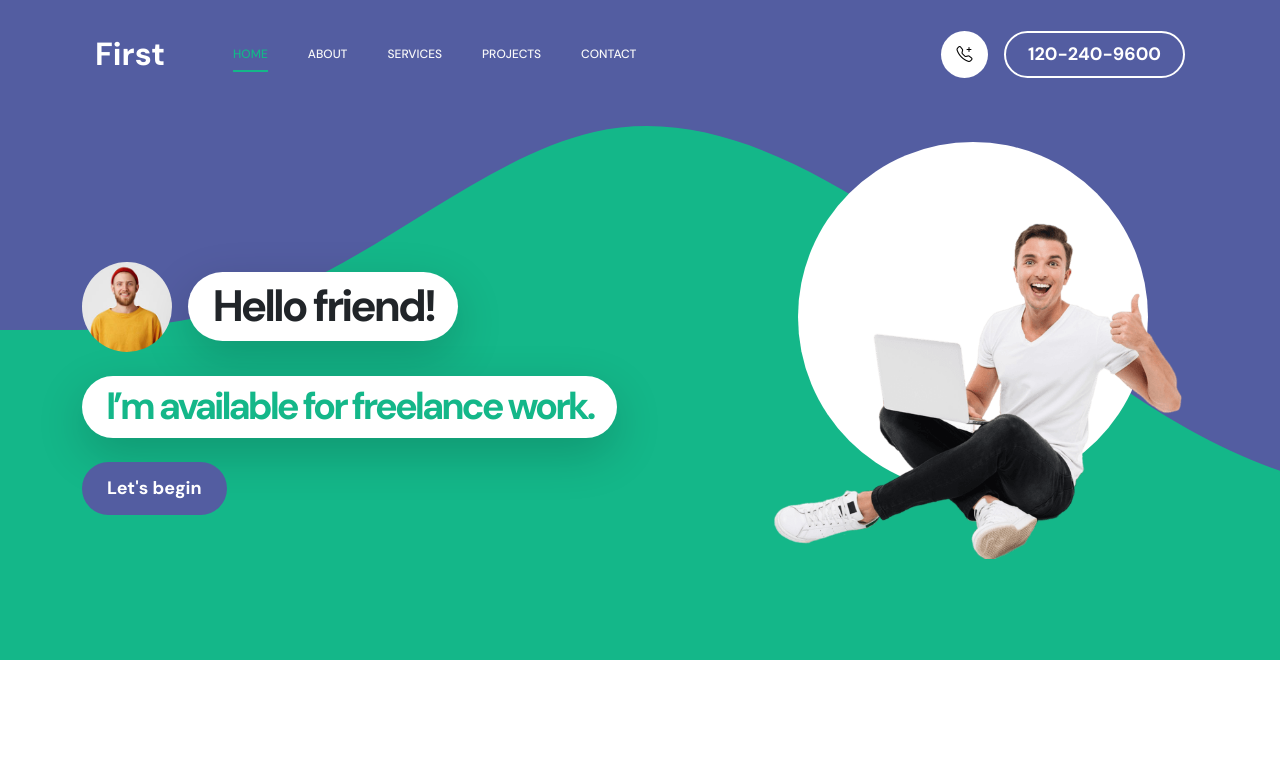
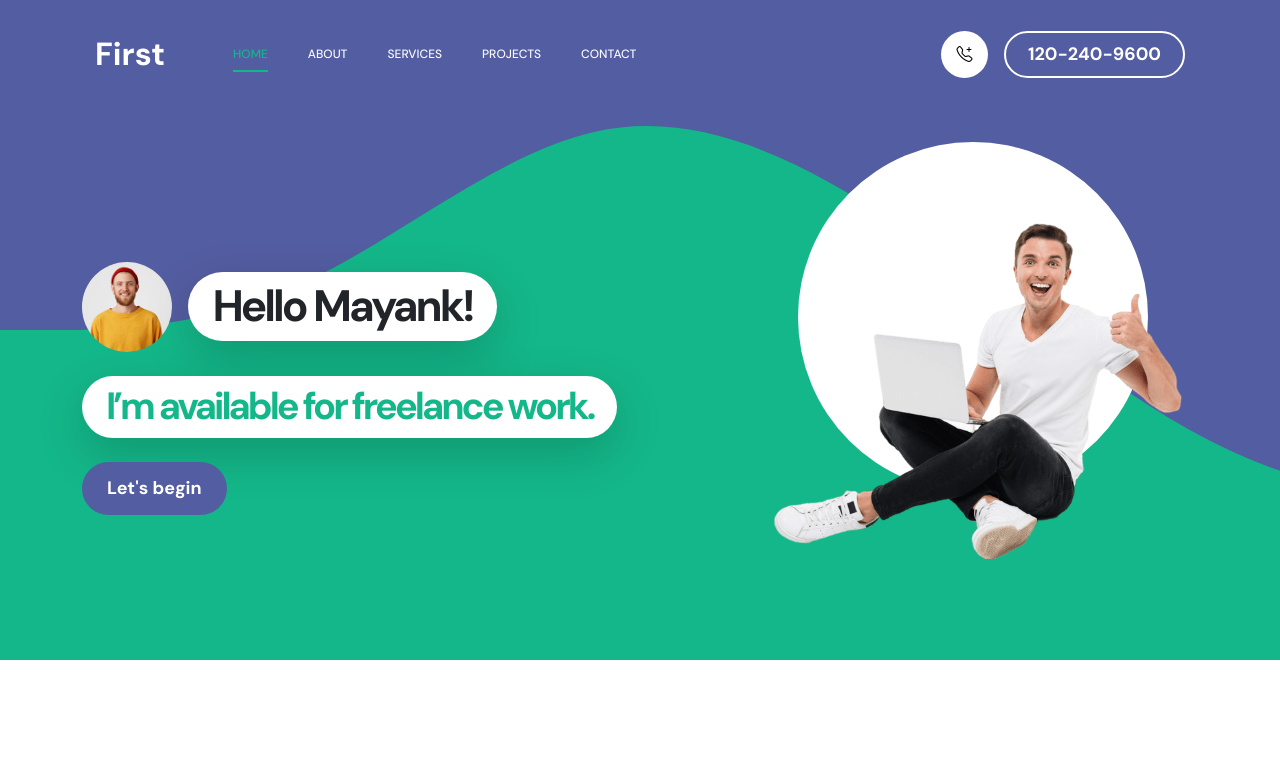
Before and after one commit to Mayank1242/aws-session2, a plain HTML site: page index.html in a window 1280 px wide. Shown: the top 777 px of the page. Drawn offline with Linux system fonts and the light colour scheme.

Commit message:
Change greeting from 'Hello friend!' to 'Hello Mayank!'

```diff
--- a/index.html
+++ b/index.html
@@ -102,7 +102,7 @@ https://templatemo.com/tm-578-first-portfolio
                                 <div class="hero-title-wrap d-flex align-items-center mb-4">
                                     <img src="images/happy-bearded-young-man.jpg" class="avatar-image avatar-image-large img-fluid" alt="">
 
-                                    <h1 class="hero-title ms-3 mb-0">Hello friend!</h1>
+                                    <h1 class="hero-title ms-3 mb-0">Hello Mayank!</h1>
                                 </div>
 
                                 <h2 class="mb-4">I’m available for freelance work.</h2>
```
